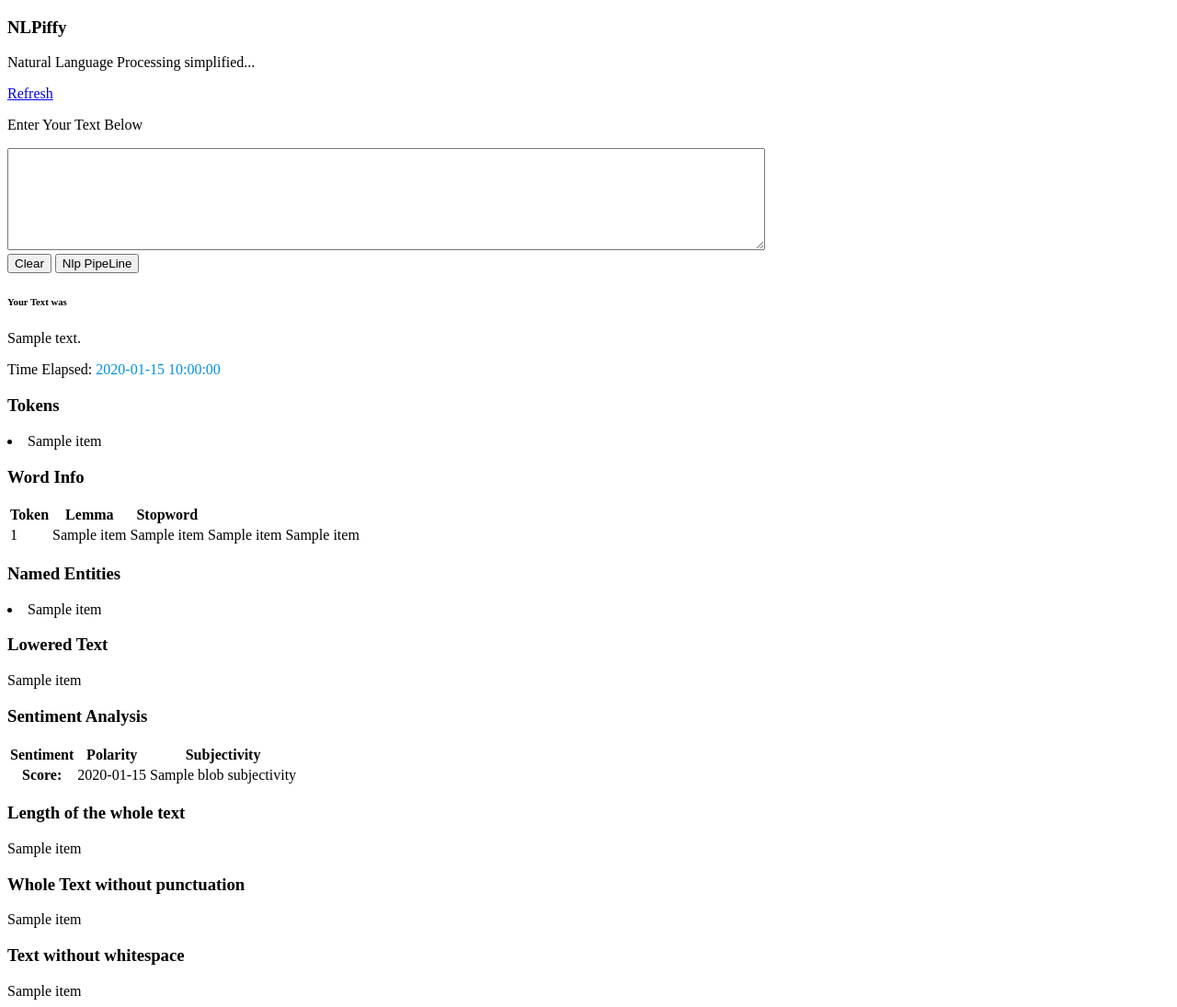
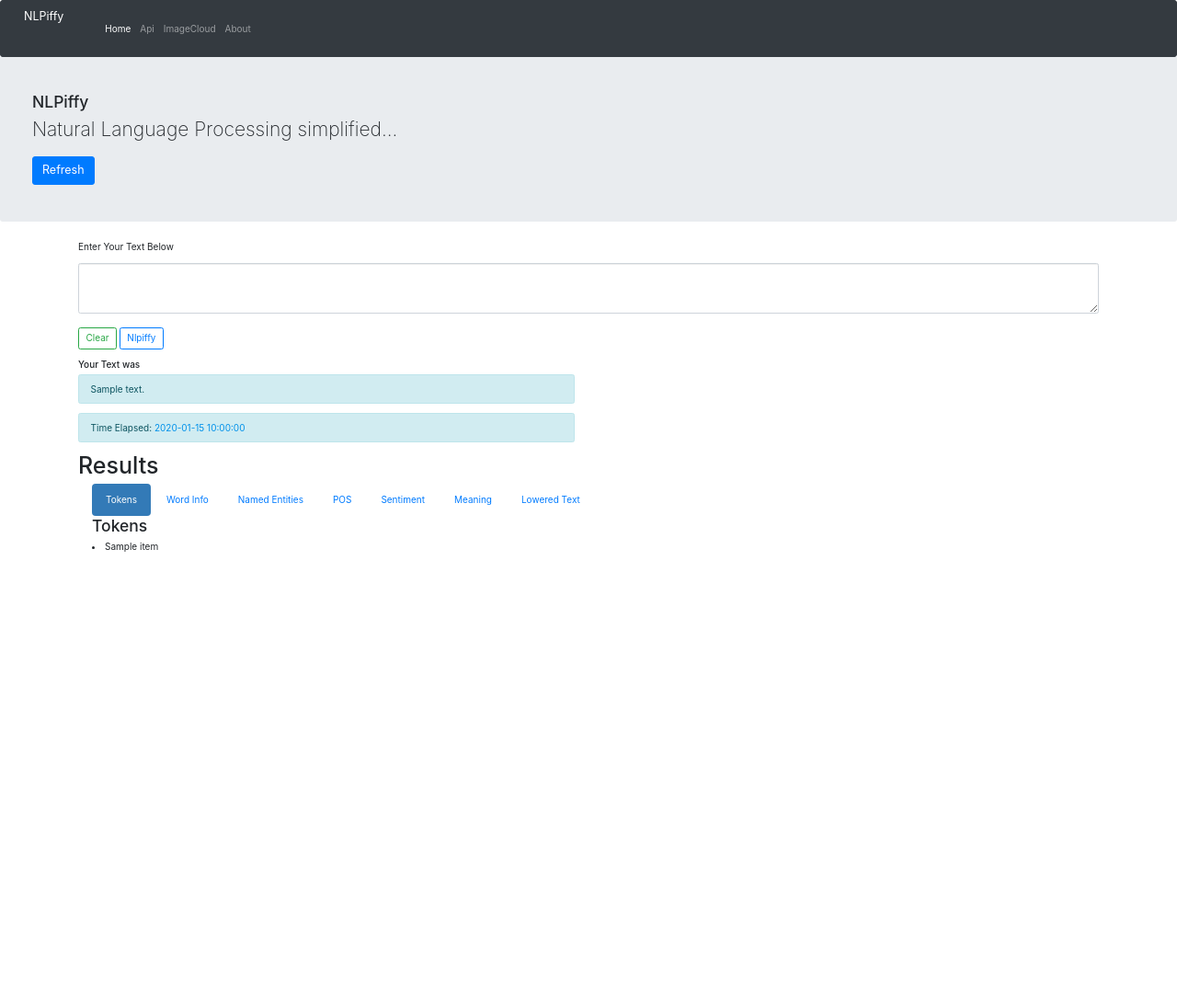
Before and after one commit to Shubh-codes/NLP-PIPELINE-ML, a Flask app: template templates/index.html in a window 1280 px wide. Shown: the whole page at 92% size. After the commit the page ends 600 px from the top, so only its background shows below. Run offline with Flask 3, Linux system fonts and the light colour scheme; the template is opened without the code that fills it: most values are stand-ins (such as "Sample title", 1, 10 or a date in 2020); some libraries are stand-ins or nearby versions.

Commit message:
Fixed the User Interface

```diff
--- a/templates/index.html
+++ b/templates/index.html
@@ -1,12 +1,47 @@
-<!DOCTYPE html>
-<html lang="en">
+{% extends "bootstrap/base.html" %}
+{% block content %}
 <head>
-  <meta charset="UTF-8">
-  <meta http-equiv="X-UA-Compatible" content="IE=edge">
-  <meta name="viewport" content="width=device-width, initial-scale=1.0">
-  <title>Document</title>
+	<!-- <title>SpaCify</title> -->
+	 <!-- Required meta tags -->
+    <meta charset="utf-8">
+    <meta name="viewport" content="width=device-width, initial-scale=1, shrink-to-fit=no">
+
+    <!-- Bootstrap CSS -->
+    <link rel="stylesheet" href="https://stackpath.bootstrapcdn.com/bootstrap/4.1.3/css/bootstrap.min.css" integrity="sha384-MCw98/SFnGE8fJT3GXwEOngsV7Zt27NXFoaoApmYm81iuXoPkFOJwJ8ERdknLPMO" crossorigin="anonymous">
+    <link rel="stylesheet" type="text/css" href="{{url_for('static', filename='css/custom.css')}}">
 </head>
 <body>
+{% block navbar %}
+	<nav class="navbar navbar-expand-md navbar-dark fixed-top bg-dark">
+      <a class="navbar-brand" href="#">NLPiffy</a>
+      <button class="navbar-toggler" type="button" data-toggle="collapse" data-target="#navbarCollapse" aria-controls="navbarCollapse" aria-expanded="false" aria-label="Toggle navigation">
+        <span class="navbar-toggler-icon"></span>
+      </button>
+      <div class="collapse navbar-collapse" id="navbarCollapse">
+        <ul class="navbar-nav mr-auto">
+          <li class="nav-item active">
+            <a class="nav-link" href="{{url_for('index')}}">Home <span class="sr-only">(current)</span></a>
+          </li>
+          <li class="nav-item">
+            <a class="nav-link" href="{{url_for('basic_api')}}">Api</a>
+          </li>
+           <li class="nav-item">
+            <a class="nav-link" href="{{url_for('imagescloud')}}">ImageCloud</a>
+          </li>
+          <li class="nav-item">
+            <a class="nav-link" href="{{url_for('about')}}">About</a>
+          </li>
+        </ul>
+
+      </div>
+    </nav>
+
+    {% endblock %}
+    <br/>
+    <br/>
+     <br/>
+    <br/>
+
       <div class="jumbotron">
         <div class="container">
         <h3>NLPiffy</h3>
@@ -18,12 +53,13 @@
     <div class="container">
       <p>Enter Your Text Below</p>
     	<form class="form-group mt-2 mt-md-0" method="POST" action="/analyze">
-     <textarea name="rawtext" cols="100" rows="7" class="form-control" required="true"></textarea>
+         <textarea name="rawtext" cols="3" rows="3" class="form-control" required="true"></textarea>
          <br/>
          <button class="btn btn-outline-success " type="reset">Clear</button>
-      <button class="btn btn-outline-primary " type="submit">Nlp PipeLine</button>
+          <button class="btn btn-outline-primary " type="submit">Nlpiffy</button>
         </form>
     </div>
+      <!-- Analysis Begins Here -->
     <div class="container">
       <div class="row">
         <div class="col-md-6">
@@ -36,6 +72,27 @@
 
       </div>
     </div>
+
+    <div class="container"><h1>Results </h1>
+<div id="exTab1" class="container">
+<ul  class="nav nav-pills">
+			<li class="active">
+        <a  href="#1a" data-toggle="tab">Tokens</a>
+			</li>
+			<li><a href="#1b" data-toggle="tab">Word Info</a>
+			</li>
+			<li><a href="#2a" data-toggle="tab">Named Entities</a>
+			</li>
+			<li><a href="#3a" data-toggle="tab">POS</a>
+			</li>
+  		<li><a href="#4a" data-toggle="tab">Sentiment</a>
+			</li>
+			<li><a href="#5a" data-toggle="tab">Meaning</a>
+			</li>
+      <li><a href="#5b" data-toggle="tab">Lowered Text</a>
+			</li>
+		</ul>
+
 			<div class="tab-content clearfix">
 			  <div class="tab-pane active" id="1a">
           <h3>Tokens</h3>
@@ -82,7 +139,7 @@
           <li><span class="badge badge-success">{{item}}</span></li>
           {% endfor %}
           <tr>
-        <h3>Lowered Text</h3>
+
           </tr>
           {% for item in lowered_text  %}
         </thead>
@@ -97,6 +154,38 @@
           </tr>
            {% endfor %}
 				</div>
+        <div class="tab-pane" id="3a">
+          <h3>Parts of Speech</h3>
+            <div class="container">
+           <!-- Parts of Speech Tagging  -->
+          <div class="card-footer text-muted">
+                <table class="table table-striped table-hover table-dark" >
+
+                <thead>
+                  <tr>
+                    <th scope="col">Token</th>
+                    <th scope="col">TAG</th>
+                    <th scope="col">POS</th>
+                    <th scope="col">Dependency</th>
+
+                  </tr>
+                  {% for item in custom_postagging  %}
+                </thead>
+                <tbody>
+                  <tr>
+
+                    <td>{{item[0]}}</td>
+                    <td>{{item[1]}}</td>
+                     <td>{{item[2]}}</td>
+                    <td>{{item[3]}}</td>
+
+                  </tr>
+                   {% endfor %}
+              </tbody></table>
+
+              </div>
+
+     <!-- Parts of Speech Tagging  -->
       </div>
 				</div>
           <div class="tab-pane" id="4a">
@@ -119,53 +208,56 @@
 			</tbody></table>
 
 			</div>
+
+				</div>
+
+		<div class="tab-pane" id="5a">
+          <h3>Meaning</h3>
+
+             <!-- For loop Previously Here  -->
+      <table class="table table-striped table-hover table-dark" >
+        <thead >
           <tr>
-  <h3>Length of the whole text</h3>
+            <th scope="col">Token</th>
+            <th scope="col">Meaning</th>
+
           </tr>
-{% for item in length_text  %}
         </thead>
+         {% for i in custom_tokens%}
         <tbody>
           <tr>
-
-  <td>{{item}}</td>
-  <td></td>
-   <td></td>
-  <td></td>
+            <td>{{i}}</th>
+            <td><a href="http://www.dictionary.com/browse/{{i}}?s="  target="_blank" type="button" class="btn btn-primary" style="float:right;font-size:9px;color:#fff;">View</a></td>
 
           </tr>
- {% endfor %}
-
- <tr>
-  <h3>Whole Text without punctuation</h3>
-</tr>
-{% for item in remove_punctuation  %}
-</thead>
-<tbody>
-<tr>
-
-  <td>{{item}}</td>
-  <td></td>
-   <td></td>
-  <td></td>
-
-</tr>
- {% endfor %}
- <tr>
-  <h3>Text without whitespace</h3>
-</tr>
-{% for item in remove_whitespace  %}
-</thead>
-<tbody>
-<tr>
-
-  <td>{{item}}</td>
-  <td></td>
-   <td></td>
-  <td></td>
-
-</tr>
- {% endfor %}
+      </tbody>{% endfor %}
+    </table>
 
 				</div>
+			</div>
+
+</div>
+<!-- End of Main Container -->
+<br/>
+<br/>
+
+
+
+
+  <!-- <span class="badge badge-success">2</span>
+<span class="badge badge-warning">4</span>
+<span class="badge badge-red">6</span>
+<span class="badge badge-info">8</span>
+<span class="badge badge-inverse">10</span>
+  -->
 </body>
-</html>
+{% endblock %}
+
+{% block styles %}
+{{super()}} <!-- Allows Javascripts and other styles to be inclusive in bootstrap -->
+<!-- Optional JavaScript -->
+    <!-- jQuery first, then Popper.js, then Bootstrap JS -->
+    <script src="https://code.jquery.com/jquery-3.3.1.slim.min.js" integrity="sha384-q8i/X+965DzO0rT7abK41JStQIAqVgRVzpbzo5smXKp4YfRvH+8abtTE1Pi6jizo" crossorigin="anonymous"></script>
+    <script src="https://cdnjs.cloudflare.com/ajax/libs/popper.js/1.14.3/umd/popper.min.js" integrity="sha384-ZMP7rVo3mIykV+2+9J3UJ46jBk0WLaUAdn689aCwoqbBJiSnjAK/l8WvCWPIPm49" crossorigin="anonymous"></script>
+    <script src="https://stackpath.bootstrapcdn.com/bootstrap/4.1.3/js/bootstrap.min.js" integrity="sha384-ChfqqxuZUCnJSK3+MXmPNIyE6ZbWh2IMqE241rYiqJxyMiZ6OW/JmZQ5stwEULTy" crossorigin="anonymous"></script>
+{% endblock %}
```
Lines whose indentation alone changed are shown as unchanged.
